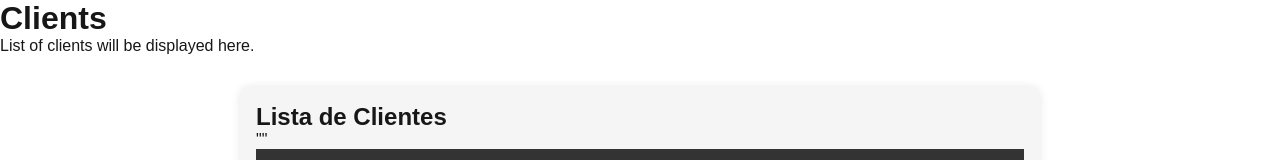
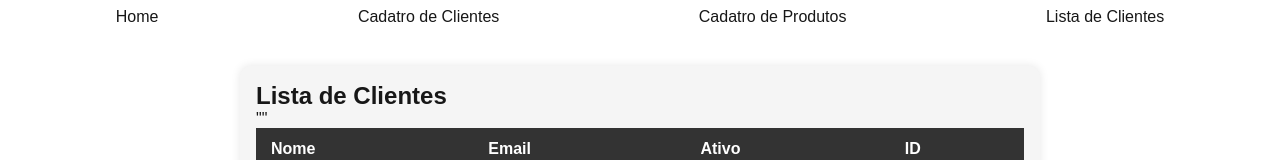
Before and after one commit to valmyrtavares/mongoByNext, a Next.js app: page /get-clients in a window 1280 px wide. Shown: the top 160 px of the page. Built offline with nearby package versions, Linux system fonts and the light colour scheme; no server answers; the database is empty.

Commit message:
add a little header menu

```diff
--- /dev/null
+++ b/src/app/api/delete-client/route.ts
@@ -0,0 +1,57 @@
+// app/api/delete-client/route.ts
+
+import { NextResponse } from 'next/server';
+import { MongoClient, ObjectId } from 'mongodb';
+
+const uri = process.env.MONGODB_URI;
+const dbName = 'next-db';
+
+if (!uri) {
+  throw new Error('MONGODB_URI não está definido nas variáveis de ambiente');
+}
+
+const client = new MongoClient(uri);
+
+export async function DELETE(request: Request) {
+  try {
+    const body = await request.json();
+    const { id } = body;
+
+    if (!id || typeof id !== 'string') {
+      return NextResponse.json(
+        { error: 'ID inválido ou ausente' },
+        { status: 400 }
+      );
+    }
+
+    // Verifica se é um ObjectId válido
+    if (!ObjectId.isValid(id)) {
+      return NextResponse.json(
+        { error: 'Formato de ID inválido' },
+        { status: 400 }
+      );
+    }
+
+    await client.connect();
+    const db = client.db(dbName);
+    const collection = db.collection('user-next');
+
+    const objectId = new ObjectId(id); // Aceito se for string válida (não número!)
+    const result = await collection.deleteOne({ _id: objectId });
+
+    if (result.deletedCount === 0) {
+      return NextResponse.json(
+        { error: 'Nenhum cliente encontrado com esse ID' },
+        { status: 404 }
+      );
+    }
+
+    return NextResponse.json({ message: 'Cliente deletado com sucesso' });
+  } catch (error) {
+    console.error('Erro ao deletar cliente:', error);
+    return NextResponse.json(
+      { error: 'Erro interno ao deletar cliente' },
+      { status: 500 }
+    );
+  }
+}
--- a/src/app/exercises/page.tsx
+++ b/src/app/exercises/page.tsx
@@ -1,11 +1,11 @@
-import BuilderExercises from '@/components/BuilderExercises';
+//import BuilderExercises from '@/components/BuilderExercises';
 import UserForm from '@/components/UserForm';
 import '@/styles/globals.scss';
 
 const Exercises = () => {
   return (
     <div className="container">
-      <BuilderExercises />
+      {/* <BuilderExercises /> */}
       <UserForm />
     </div>
   );
--- a/src/app/get-clients/page.tsx
+++ b/src/app/get-clients/page.tsx
@@ -3,8 +3,6 @@ import ClientTable from '@/components/ClientTable';
 const Clients = () => {
   return (
     <div>
-      <h1>Clients</h1>
-      <p>List of clients will be displayed here.</p>
       <ClientTable />
     </div>
   );
--- a/src/app/layout.tsx
+++ b/src/app/layout.tsx
@@ -1,20 +1,21 @@
-import type { Metadata } from "next";
-import { Geist, Geist_Mono } from "next/font/google";
-import "./globals.css";
+import type { Metadata } from 'next';
+import { Geist, Geist_Mono } from 'next/font/google';
+import MenuHeader from '@/components/MenuHeader';
+import './globals.css';
 
 const geistSans = Geist({
-  variable: "--font-geist-sans",
-  subsets: ["latin"],
+  variable: '--font-geist-sans',
+  subsets: ['latin'],
 });
 
 const geistMono = Geist_Mono({
-  variable: "--font-geist-mono",
-  subsets: ["latin"],
+  variable: '--font-geist-mono',
+  subsets: ['latin'],
 });
 
 export const metadata: Metadata = {
-  title: "Create Next App",
-  description: "Generated by create next app",
+  title: 'Create Next App',
+  description: 'Generated by create next app',
 };
 
 export default function RootLayout({
@@ -25,6 +26,7 @@ export default function RootLayout({
   return (
     <html lang="en">
       <body className={`${geistSans.variable} ${geistMono.variable}`}>
+        <MenuHeader />
         {children}
       </body>
     </html>
--- a/src/components/ClientTable.jsx
+++ b/src/components/ClientTable.jsx
@@ -26,6 +26,30 @@ export default function ClientTable() {
     fetchClients();
   }, []);
 
+  async function deleteItem(id) {
+    try {
+      const response = await fetch('/api/delete-client', {
+        method: 'DELETE',
+        headers: {
+          'Content-Type': 'application/json',
+        },
+        body: JSON.stringify({ id }),
+      });
+
+      const data = await response.json();
+
+      if (!response.ok) {
+        throw new Error(data.error || 'Erro ao deletar item');
+      }
+
+      console.log('Item deletado com sucesso:', data);
+      return data;
+    } catch (error) {
+      console.error('Erro na requisição DELETE:', error);
+      throw error;
+    }
+  }
+
   return (
     <div className={styles.container}>
       <h2>Lista de Clientes</h2>""
@@ -46,6 +70,13 @@ export default function ClientTable() {
                 <td>{client.email}</td>
                 <td>{client.ativo ? 'Sim' : 'Não'}</td>
                 <td>{client._id}</td>
+                <td
+                  onClick={() => {
+                    deleteItem(client._id);
+                  }}
+                >
+                  Excluir
+                </td>
               </tr>
             ))}
         </tbody>
--- /dev/null
+++ b/src/components/MenuHeader.tsx
@@ -0,0 +1,29 @@
+import Link from 'next/link';
+import style from '../styles/components/MenuHeader.module.scss';
+
+const MenuHeader = () => {
+  return (
+    <div className="container">
+      <div className={style.menuHeader}>
+        <ul>
+          <li>
+            {' '}
+            <Link href="/">Home</Link>
+          </li>
+          <li>
+            {' '}
+            <Link href="/exercises">Cadatro de Clientes</Link>
+          </li>
+          <li>
+            {' '}
+            <Link href="/form-products">Cadatro de Produtos</Link>
+          </li>
+          <li>
+            <Link href="get-clients">Lista de Clientes</Link>
+          </li>
+        </ul>
+      </div>
+    </div>
+  );
+};
+export default MenuHeader;
--- /dev/null
+++ b/src/styles/components/MenuHeader.module.scss
@@ -0,0 +1,14 @@
+.menuHeader{
+    ul{
+        display: flex;
+        align-items: center;
+        justify-content: space-around;
+        padding: 0.5rem 1rem;
+        background-color: var(--color-background);
+        border-bottom: 1px solid var(--color-border);
+        li{
+            list-style: none;;
+        }
+
+    }
+}
```
